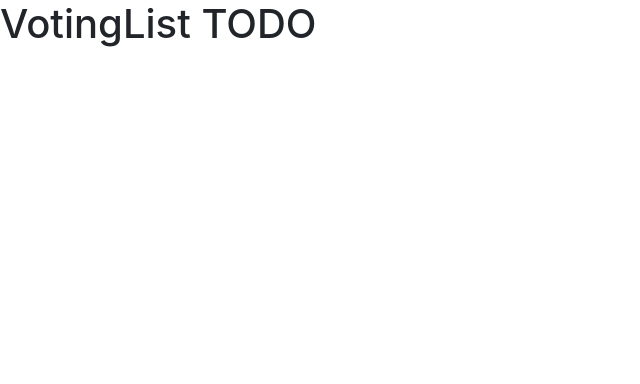
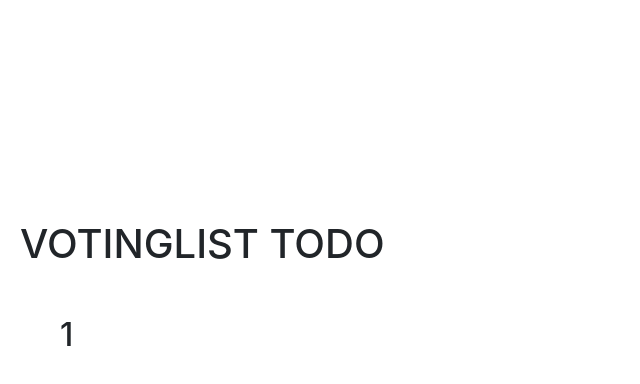
Before and after one commit to shirux/React-TypeScript, a React app: page /voting-list/1 in a window 1280 px wide. Shown: the top 384 px of the page, without its empty margins (0-640 px from the left). Built offline with nearby package versions, Linux system fonts and the light colour scheme.

Commit message:
logic to candidateList

```diff
--- a/src/components/App.tsx
+++ b/src/components/App.tsx
@@ -38,7 +38,7 @@ export class App extends React.Component<IProps, IState> {
                     <Switch>
                         <Route path="/" exact component={Home}/>
                         <Route path="/focusable-input" component={FocusInput}/>
-                        <Route path="/voting-list/:any" component={VotingList}/>
+                        <Route path="/voting-list/:candidates" component={VotingList}/>
                         <Route path="/register-form" component={Form}/>
                     </Switch>
                 </Router>
--- a/src/components/VotingList.tsx
+++ b/src/components/VotingList.tsx
@@ -1,14 +1,82 @@
 import * as React from 'react';
 
-class VotingList extends React.Component<any, any> {
+class VotingList extends React.Component<any, IVotingListState> {
+
+    constructor(props: any){
+        super(props);
+        this.state = {
+            candidates: this.generateCandidates()
+        };
+    }
+
+    generateCandidates(): ICandidate[] {
+        let candidates: ICandidate[] = []
+        let amountCandidates = parseInt(this.props.match.params.candidates);
+        for(let i = 0; i < amountCandidates; i++) {
+            let newCandidate = this.generateRandomCandidate();
+            candidates = [...candidates, newCandidate];
+        }
+        return candidates;
+    }
+
+    generateRandomCandidate() {
+        let candidate: ICandidate = {
+            firstName: this.generateRandomString(1),
+            lastName: this.generateRandomString(1),
+            age: this.generateRandomNumber(18,100),
+            slogan: this.generateRandomString(10),
+            votes: this.generateRandomNumber(0,10)
+        }
+        return candidate;
+    }
+
+    generateRandomString(words: number): string{
+        let characters = 'abcdefghijklmnopqrstuvwxyz';
+        let result: string = '';
+        let amountOfLetters: number = this.generateRandomNumber(2,10);
+        for (let i = 0; i < amountOfLetters; i++) {
+            let randomLetter: number = this.generateRandomNumber(0, characters.length-1);
+            result += characters[randomLetter];
+        }
+        words--;
+        if (words > 0) {
+            result += ' ' + this.generateRandomString(words);
+        }
+        return result;
+    }
+
+    /**
+     * Return a random number between min and max (both included)
+     * @param min min value accepted in the range
+     * @param max max value accepted in the range
+     */
+    generateRandomNumber(min: number, max: number): number{
+        return Math.floor(Math.random() * (max - min + 1)) + min
+    }
 
     render() {
         return(
-            <h1>VotingList TODO</h1>
+            <div className="candidate-list">
+                <h1>VotingList TODO</h1>
+                <ul>
+                    <h2>{this.props.match.params.candidates}</h2>
+                </ul>
+
+            </div>
+
         );
     }
-
 }
 
+interface IVotingListState {
+    candidates: ICandidate[]
+}
 
+interface ICandidate {
+    firstName: string,
+    lastName: string,
+    age: number,
+    slogan: string,
+    votes: number
+}
 export default VotingList;
--- a/src/styles/main.scss
+++ b/src/styles/main.scss
@@ -3,3 +3,20 @@ $color: #fff;
 body {
     background: $color;
 }
+
+#app div {
+    margin: 200px auto;
+
+}
+
+h1, h2{
+    padding: 20px;
+}
+
+h1{
+    text-transform: uppercase;
+}
+
+p, li{
+    padding: 0px 20px;
+}
```
